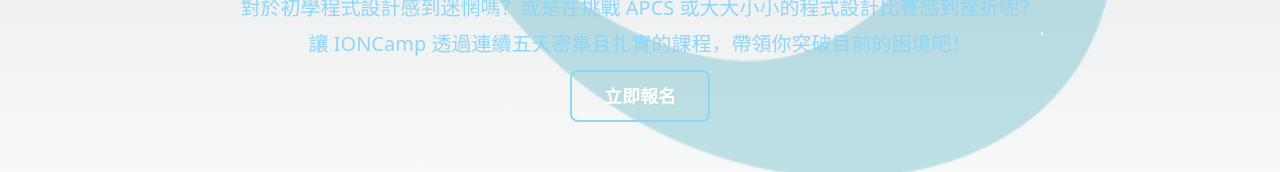
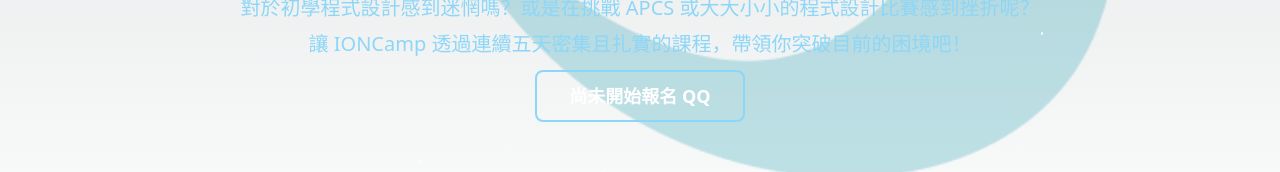
Before and after one commit to ioncamp-internal/web-ionc, a Next.js app: page / in a window 1280 px wide. Shown: the part 489-661 px from the top of the page. Built offline with nearby package versions, Linux system fonts and the light colour scheme.

Commit message:
暫時隱藏報名按鈕

```diff
--- a/src/pages/index.js
+++ b/src/pages/index.js
@@ -10,7 +10,7 @@
 const inter = Inter({subsets: ['latin']})
 
 const FOOTER_HEIGHT = 64; // 假設footer高度為64px，可根據實際調整
-const REGISTRATION_LINK = "https://forms.gle/234567890"; // 報名表單連結
+const REGISTRATION_LINK = "#"; // 報名表單連結
 
 const pageContents = [
     (
@@ -36,7 +36,7 @@
                     href={REGISTRATION_LINK} // 這裡之後可以替換為實際的報名表單連結
                     className="mt-12 md:mt-16 px-8 py-3 text-lg font-semibold text-white bg-transparent border-2 border-[#8DD6F7] rounded-lg hover:bg-[#8DD6F7] hover:text-[#070B14] transition-all duration-200"
                 >
-                    立即報名
+                    尚未開始報名 QQ
                 </a>
             </div>
         </>
@@ -100,7 +100,7 @@
     ),
     (
         <div className="w-full max-w-2xl">
-            <h2 className="text-2xl md:text-3xl font-bold text-white mb-5 md:mb-7">立即報名！</h2>
+            <h2 className="text-2xl md:text-3xl font-bold text-white mb-5 md:mb-7">報名資訊</h2>
             <div className="flex flex-col gap-5 md:gap-7">
                 <div className="bg-gray-800 p-3 md:p-5 rounded-lg">
                     <h3 className="text-lg md:text-xl font-semibold text-white mb-2 md:mb-3">報名費用</h3>
@@ -117,7 +117,7 @@
                 href={REGISTRATION_LINK} // 這裡之後可以替換為實際的報名表單連結
                 className="mt-16 md:mt-20 px-8 py-3 text-lg font-semibold text-white bg-transparent border-2 border-[#8DD6F7] rounded-lg hover:bg-[#8DD6F7] hover:text-[#070B14] transition-all duration-200"
             >
-                立即報名
+                尚未開始報名 QQ
             </a>
             </div>
         </div>
```
